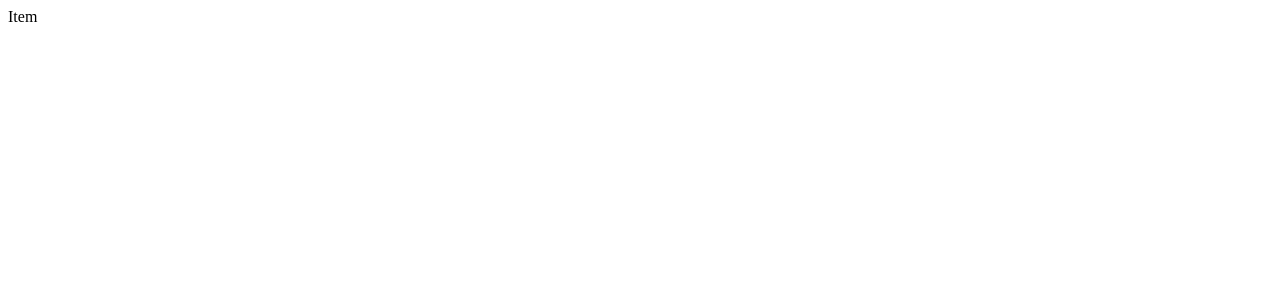
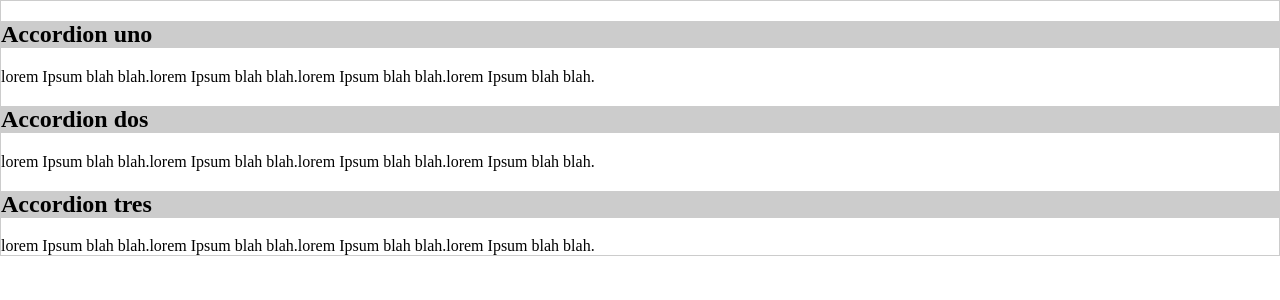
Before and after one commit to tfunkepoppinga/coding_dojo, a Vue app: page / in a window 1280 px wide. Shown: the top 300 px of the page. Built offline with nearby package versions, Linux system fonts and the light colour scheme.

Commit message:
vue accordion

```diff
--- a/src/App.vue
+++ b/src/App.vue
@@ -14,3 +14,6 @@
     }
   }
 </script>
+<style lang="scss">
+	@import 'scss/03-generic/generic.normalize.scss';
+</style>
--- a/src/components/Accordion.vue
+++ b/src/components/Accordion.vue
@@ -1,6 +1,6 @@
 <template>
-	<div>
-		<accordion-item></accordion-item>
+	<div class="c-accordion">
+		<accordion-item  v-for="(item, i) in accordionItems" :key="i" :accordion-title="item.title" :accordion-content="item.content"></accordion-item>
 	</div>
 </template>
 
@@ -14,9 +14,28 @@
     },
     props: {},
     data() {
-      return {}
+      return {
+        accordionContent: 'lorem Ipsum blah blah.',
+        accordionItems: [
+          {
+            title: 'Accordion uno',
+            content: 'lorem Ipsum blah blah.lorem Ipsum blah blah.lorem Ipsum blah blah.lorem Ipsum blah blah.'
+          },
+          {
+            title: 'Accordion dos',
+            content: 'lorem Ipsum blah blah.lorem Ipsum blah blah.lorem Ipsum blah blah.lorem Ipsum blah blah.'
+          },
+          {
+            title: 'Accordion tres',
+            content: 'lorem Ipsum blah blah.lorem Ipsum blah blah.lorem Ipsum blah blah.lorem Ipsum blah blah.'
+          }
+        ]
+      }
     },
     mounted() {
     }
   }
 </script>
+<style lang="scss">
+	@import '../scss/06-components/_c-accordion.scss';
+</style>
--- a/src/components/AccordionItem.vue
+++ b/src/components/AccordionItem.vue
@@ -1,13 +1,22 @@
 <template>
-	<div>
-		Item
+	<div class="c-accordion__item">
+		<div class="c-accordion__header">
+			<h2>{{ accordionTitle }}</h2>
+		</div>
+		<div class="c-accordion__content">{{ accordionContent }}</div>
 	</div>
 </template>
 
 <script>
   export default {
     name: 'Accordion',
-    props: {},
+    props: {
+      accordionTitle: String,
+      accordionContent: {
+        type : String,
+        default: 'Default'
+      }
+    },
     data() {
       return {}
     },
@@ -18,6 +27,3 @@
 </script>
 
 <!-- Add "scoped" attribute to limit CSS to this component only -->
-<style scoped lang="scss">
-	@import '../scss/06-components/_c-accordion.scss';
-</style>
--- a/src/scss/03-generic/_generic.normalize.scss
+++ b/src/scss/03-generic/_generic.normalize.scss
@@ -1,3 +1,7 @@
 * {
 	box-sizing: border-box;
 }
+
+body, html {
+	margin: 0;
+}
--- a/src/scss/06-components/_c-accordion.scss
+++ b/src/scss/06-components/_c-accordion.scss
@@ -1,3 +1,10 @@
+$accordion__header-background-color:            #cccccc;
+$accordion-border:                              1px solid $accordion__header-background-color;
+
 .c-accordion {
+	border: $accordion-border;
+}
 
+.c-accordion__header {
+	background-color: $accordion__header-background-color;
 }
```
